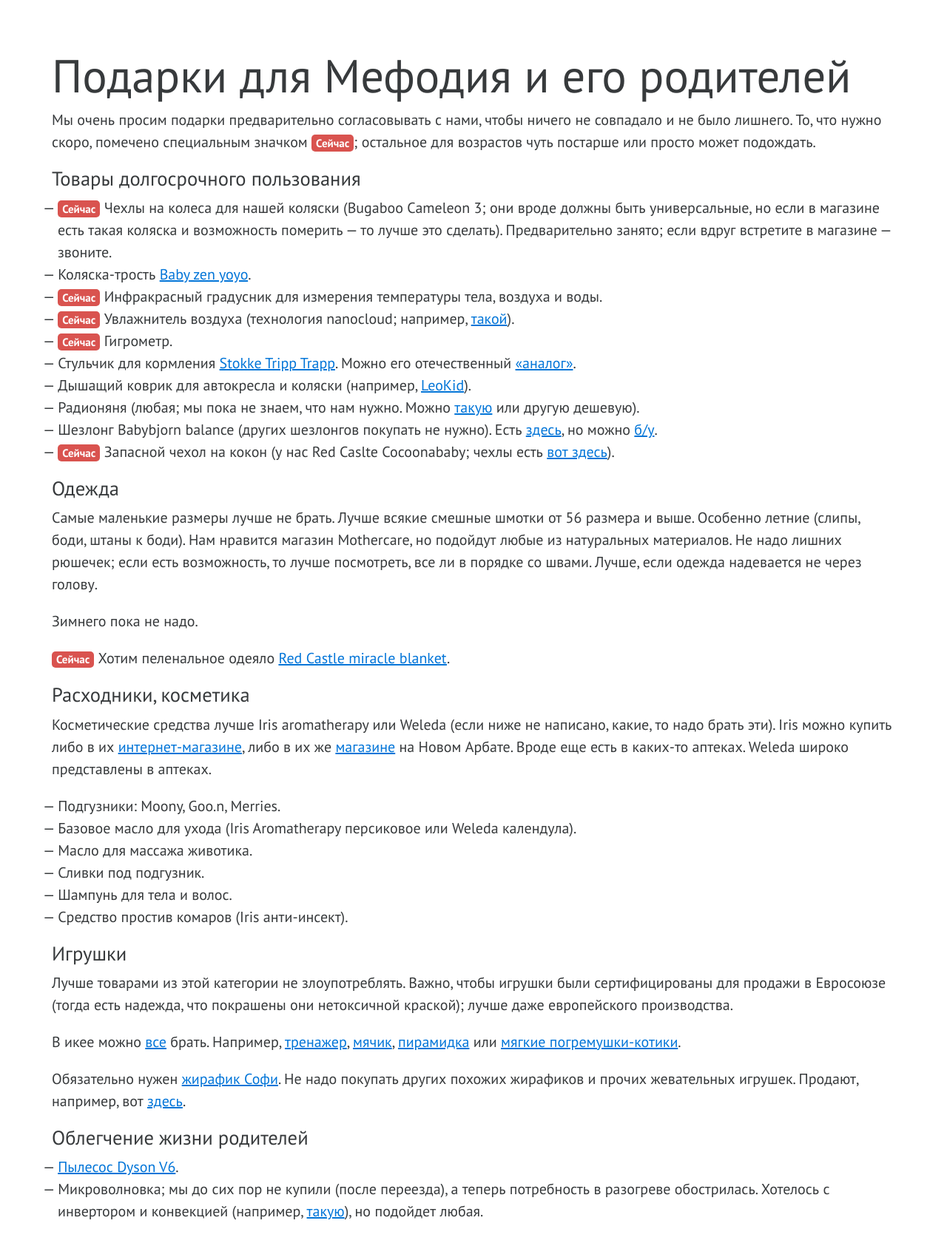
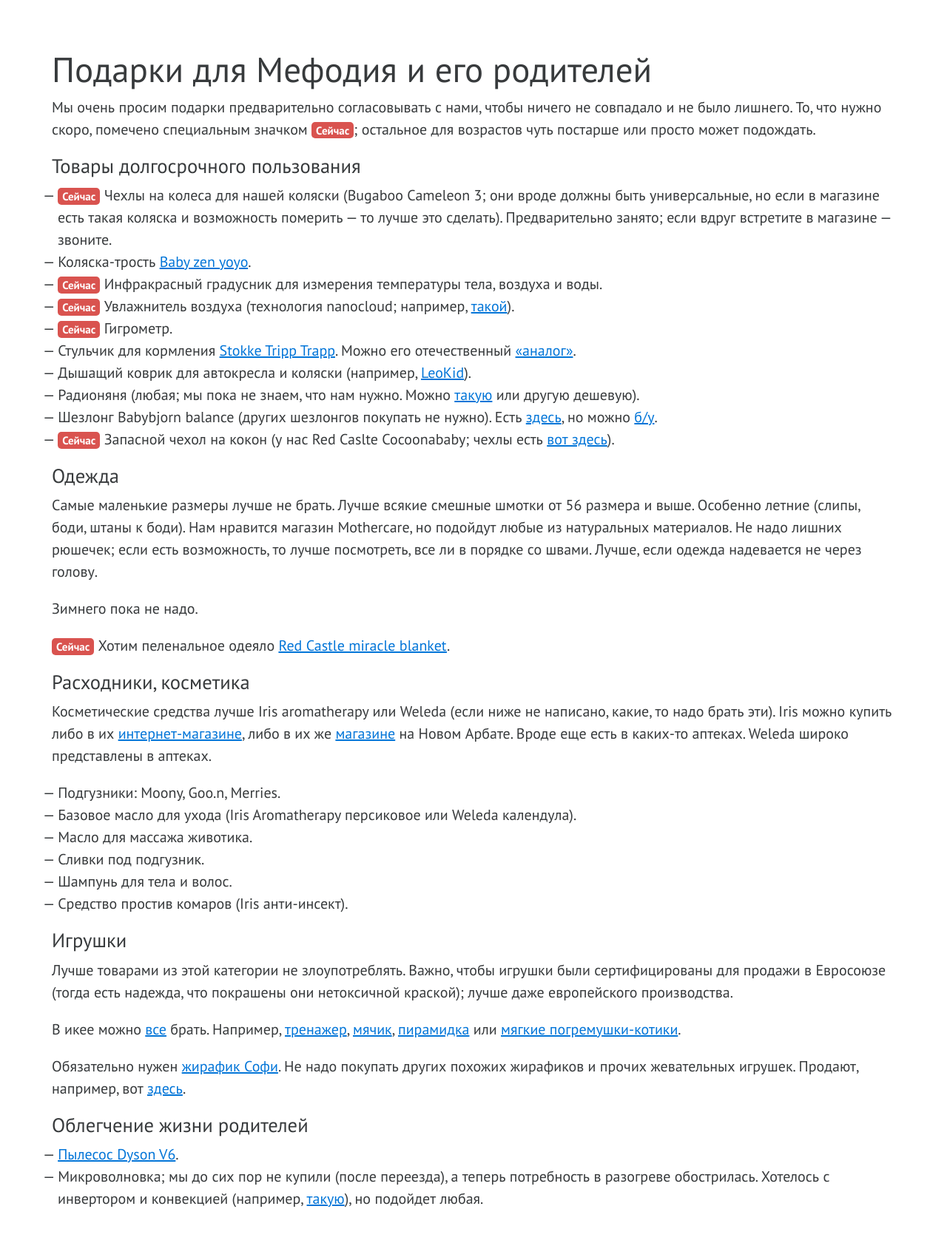
Before and after one commit to stepashka/akho.github.io, a Jekyll site: the page built from baby-wishlist.md, in a window 1280 px wide. Shown: the whole page at 74% size. Built offline with Jekyll 4.4.1, drawn with Linux system fonts in a browser that asks for light colours.

Commit message:
minor formatting

```diff
--- a/baby-wishlist.md
+++ b/baby-wishlist.md
@@ -6,7 +6,7 @@ permalink: /baby-wishlist/
 
 Мы очень просим подарки предварительно согласовывать с нами, чтобы ничего не совпадало и не было лишнего. То, что нужно скоро, помечено специальным значком <nobr><span class="label label-danger">Сейчас</span>;</nobr> остальное для возрастов чуть постарше или просто может подождать.
 
-##### Товары долгосрочного пользования
+#### Товары долгосрочного пользования
 
 {: .dashes}
 - <span class="label label-danger">Сейчас</span> Чехлы на колеса для нашей коляски (Bugaboo Cameleon 3; они вроде должны быть универсальные, но если в магазине есть такая коляска и возможность померить — то лучше это сделать). Предварительно занято; если вдруг встретите в магазине — звоните.
@@ -20,7 +20,7 @@ permalink: /baby-wishlist/
 - Шезлонг Babybjorn balance (других шезлонгов покупать не нужно). Есть [здесь](http://www.mytoys.ru/BabyBjorn-Кресло-шезлонг-Balance-Soft-BabyBjorn-бежевый/Кресла-качалки-качели-и-шезлон/KID/ru-mt.ba.ca32.02/2621983?utm_content=17218360&utm_medium=CPC&mc=RUS_MTS_ONL_PSE_yandex-market_feed_ps_1&ymclid=64282486011518798630002&utm_campaign=17218330&utm_source=ymarket&frommarket=https%3A%2F%2Fmarket.yandex.ru%2Fsearch.xml%3Fclid%3D545%26cvredirect%3D0%26text%3Dbabybjorn+balance&utm_term=2621983), но можно [б/у](https://www.avito.ru/moskva?q=babybjorn+balance).
 - <span class="label label-danger">Сейчас</span> Запасной чехол на кокон (у нас Red Caslte Cocoonababy; чехлы есть [вот здесь](http://www.olant-shop.ru/catalog/olant/?ID=38336&SECTION_ID=195004)).
 
-##### Одежда
+#### Одежда
 
 Самые маленькие размеры лучше не брать. Лучше всякие смешные шмотки от 56 размера и выше. Особенно летние (слипы, боди, штаны к боди). Нам нравится магазин Mothercare, но подойдут любые из натуральных материалов. Не надо лишних рюшечек; если есть возможность, то лучше посмотреть, все ли в порядке со швами. Лучше, если одежда надевается не через голову.
 
@@ -28,7 +28,7 @@ permalink: /baby-wishlist/
 
 <span class="label label-danger">Сейчас</span> Хотим пеленальное одеяло [Red Castle miracle blanket](http://www.olant-shop.ru/catalog/olant/?ID=114525&SECTION_ID=2087).
 
-##### Расходники, косметика
+#### Расходники, косметика
 
 Косметические средства лучше Iris aromatherapy или Weleda (если ниже не написано, какие, то надо брать эти). Iris можно купить либо в их [интернет-магазине](http://aromatherapy.ru), либо в их же [магазине](http://aromatherapy.ru/ehfirnye-masla-kupit/branded-boutiques/) на Новом Арбате. Вроде еще есть в каких-то аптеках. Weleda широко представлены в аптеках.
 
@@ -40,7 +40,7 @@ permalink: /baby-wishlist/
 - Шампунь для тела и волос.
 - Средство простив комаров (Iris анти-инсект).
 
-##### Игрушки
+#### Игрушки
 
 Лучше товарами из этой категории не злоупотреблять. Важно, чтобы игрушки были сертифицированы для продажи в Евросоюзе (тогда есть надежда, что покрашены они нетоксичной краской); лучше даже европейского производства.
 
@@ -48,7 +48,7 @@ permalink: /baby-wishlist/
 
 Обязательно нужен [жирафик Софи](http://www.sofigiraf.ru/). Не надо покупать других похожих жирафиков и прочих жевательных игрушек. Продают, например, вот [здесь](http://www.olant-shop.ru/catalog/olant/?ID=2168543&SECTION_ID=2343).
 
-##### Облегчение жизни родителей
+#### Облегчение жизни родителей
 
 {: .dashes}
 - [Пылесос Dyson V6](https://market.yandex.ru/product/12575553?hid=90564&show-uid=64429309347539843570001).
--- a/css/main.scss
+++ b/css/main.scss
@@ -11,11 +11,12 @@ $font-size-lg:               1.33rem !default;
 $font-size-sm:               .75rem !default;
 $font-size-xs:               .56rem !default;
 
-$font-size-h1:               3.13rem !default;
-$font-size-h2:               2.35rem !default;
-$font-size-h3:               1.75rem !default;
-$font-size-h4:               1.77rem !default;
-$font-size-h5:               1.33rem !default;
+$font-size-h0:               3.13rem !default;
+$font-size-h1:               2.35rem !default;
+$font-size-h2:               1.75rem !default;
+$font-size-h3:               1.77rem !default;
+$font-size-h4:               1.33rem !default;
+$font-size-h5:               1rem !default;
 $font-size-h6:               1rem !default;
 
 @import "bootstrap/bootstrap";
@@ -24,6 +25,14 @@ ul.dashes {
     list-style: none;
     margin-left: -1.6em;
     li:before { content: "— "; margin-left: -1em; }
+}
+
+h6 {
+    font-style: italic;
+}
+
+h5 {
+    font-weight: bolder;
 }
 
 //
```
